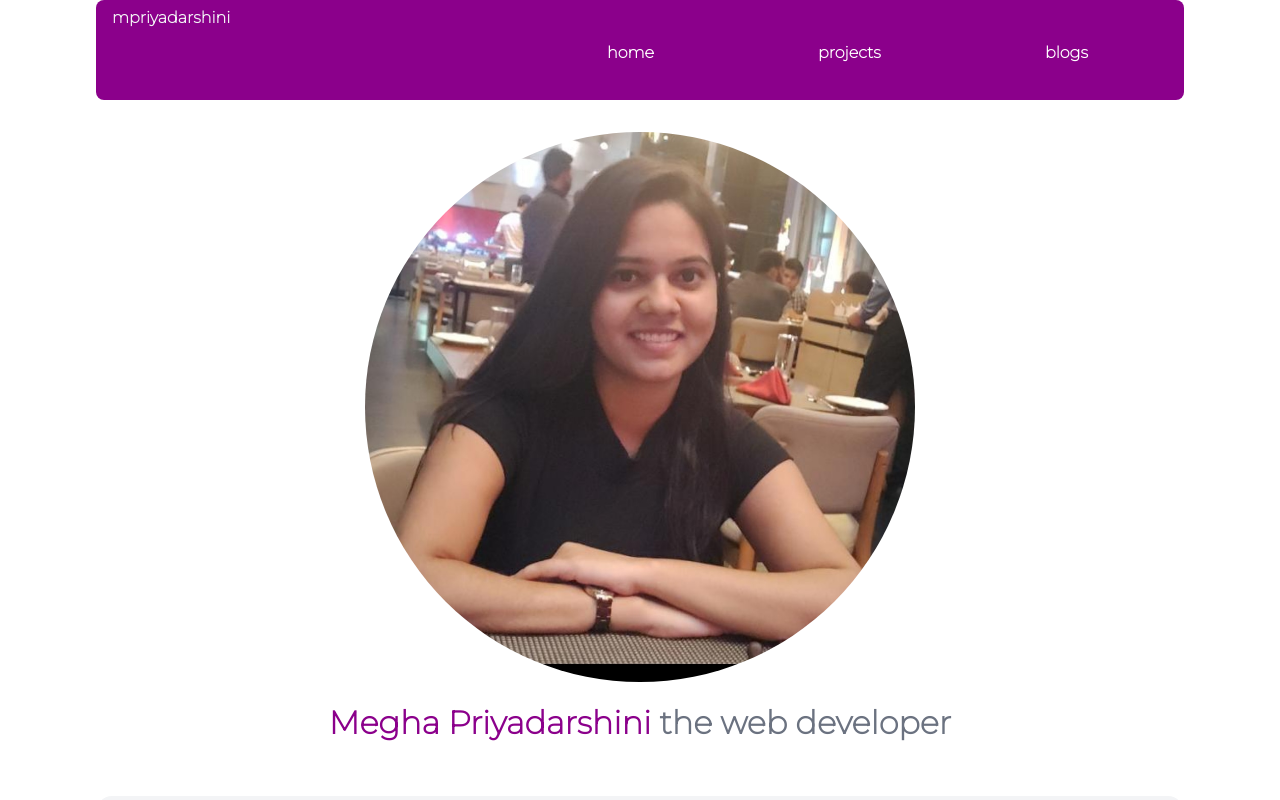
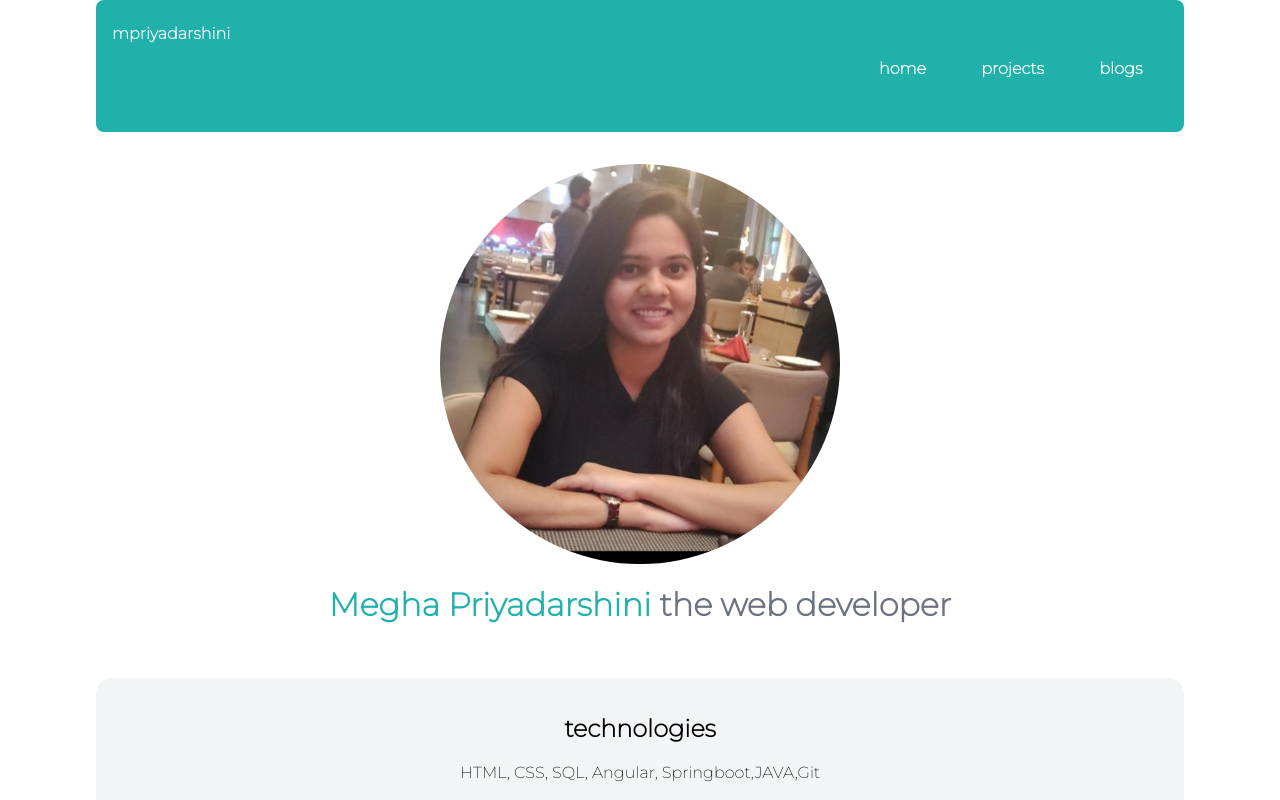
Before and after one commit to mpriyadarshini/portfolio, a plain HTML site: page index.html in a window 1280 px wide. Shown: the top 800 px of the page. Drawn offline with Linux system fonts and the light colour scheme.

Commit message:
First Commit

```diff
--- a/index.css
+++ b/index.css
@@ -8,7 +8,7 @@ body{
 }
 
 :root {
-    --primary-color: rgb(139,0,139);
+    --primary-color:#20B2AA;
     --off-white: #f3f4f6;
     --dark-gray: #6b7280;
   }
@@ -41,7 +41,7 @@ body{
 
 .nav-link{
     display:inline;
-    padding: 5rem;
+    padding: 2rem 1.6rem;
     font-weight: bold;
 
 }
@@ -54,9 +54,10 @@ body{
 .nav-container{
     background-color: var(--primary-color);
     color: var(--off-white);
-    padding: 0rem 1rem;
+    padding: 1rem 1rem;
     border-radius: 0.5rem;
     height: 100px;
+
 }
 
 .logo{
@@ -66,7 +67,7 @@ body{
 .logo-img{
     display: block;
     margin:auto;
-    width:550px;
+    width:400px;
     border-radius: 50%;
 
 }
```
